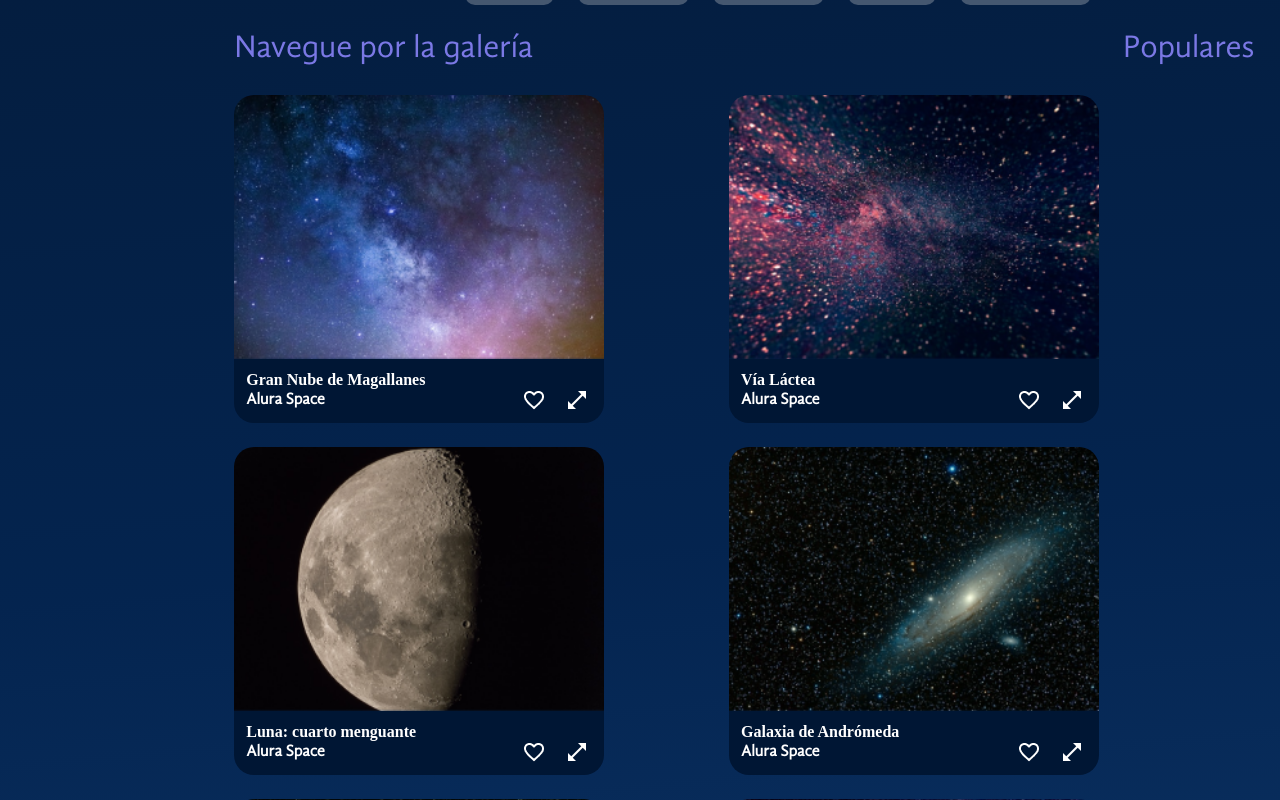
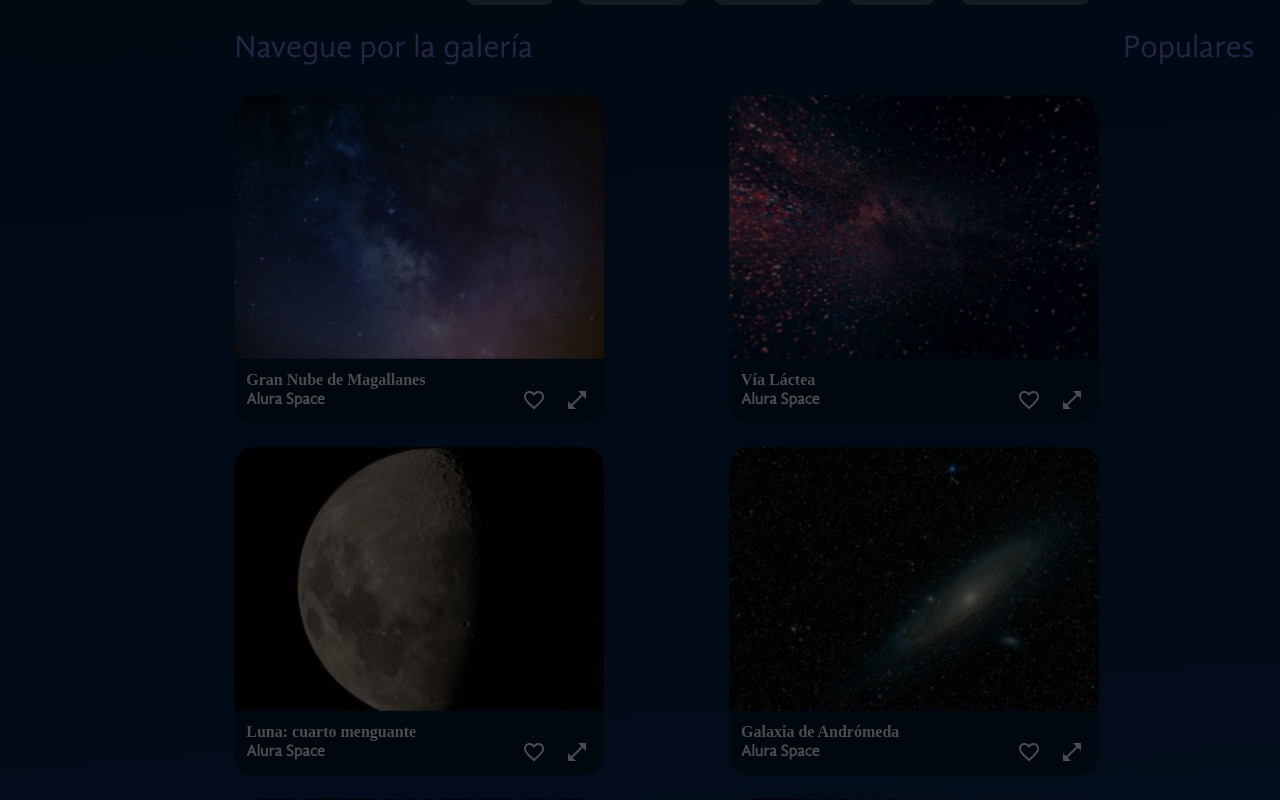
Before and after one commit to SirZempo/space-app-vite, a React (Vite) app: page / in a window 1280 px wide. Both pictures are taken after a click on the button 577 px from the left and 1027 px from the top of the page. Shown: the part 627-1427 px from the top of the page. Built offline with nearby package versions, Linux system fonts and the light colour scheme.

Commit message:
⚠️ Se requiere corregir el ModalZoom

```diff
--- a/src/components/ModalZoom/index.jsx
+++ b/src/components/ModalZoom/index.jsx
@@ -1,12 +1,34 @@
+import Imagen from "../Galeria/Imagen";
+import { styled } from "styled-components";
+
+const Overlay = styled.div`
+    position: fixed;
+    top: 0;
+    left: 0;
+    right: 0;
+    bottom: 0;
+    background-color: rgba(0,0,0, 0.7);
+`;
+
+const DialogoEstilizado = styled.dialog`
+    position: absolute;
+    top: 24px;
+`;
+
 const ModalZoom = ({foto}) =>{
     return (
         <>
-            <dialog open={!!foto}>
-                <p>Greetings, one and all</p>
-                <form action="" method="dialog">
-                    <button>OK</button>
-                </form>
-            </dialog>
+            {
+                foto && <>
+                    <Overlay></Overlay>
+                    <DialogoEstilizado open={!!foto}>
+                        <Imagen expandida={true} foto={foto}></Imagen>
+                        <form action="" method="dialog">
+                            <button>OK</button>
+                        </form>
+                    </DialogoEstilizado>
+                </>
+            }
         </>
     );
 }
```
Also changed, not shown: src/populares.json (added, +27 -0 lines).
